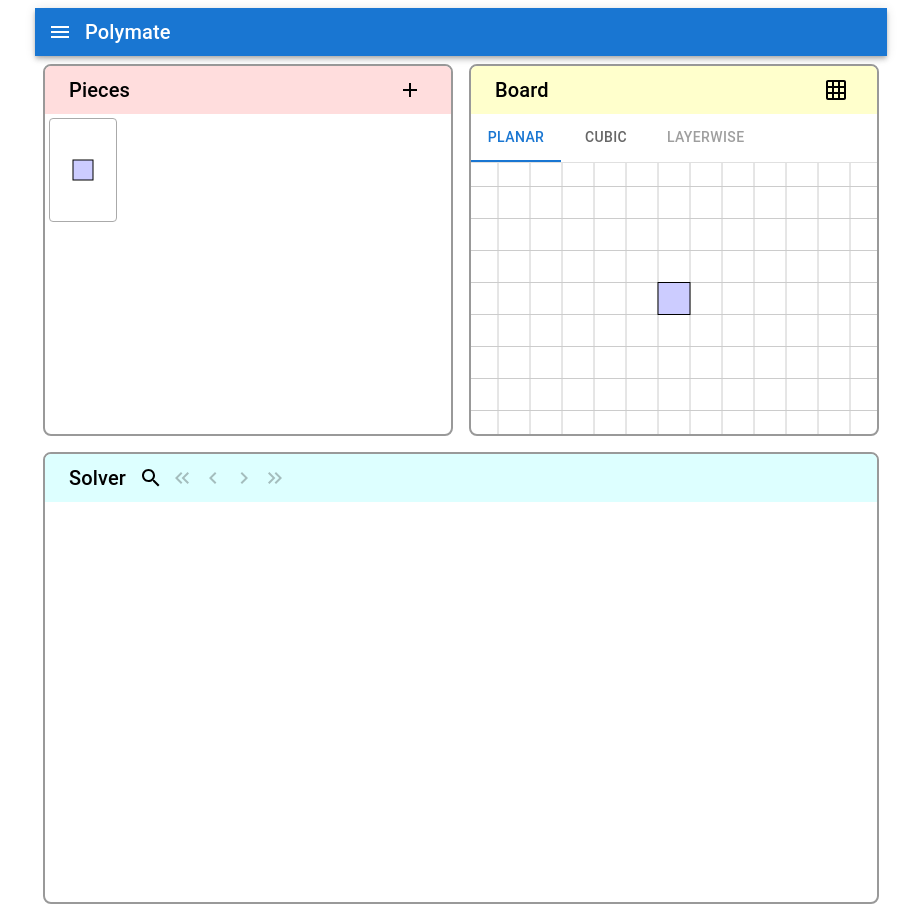
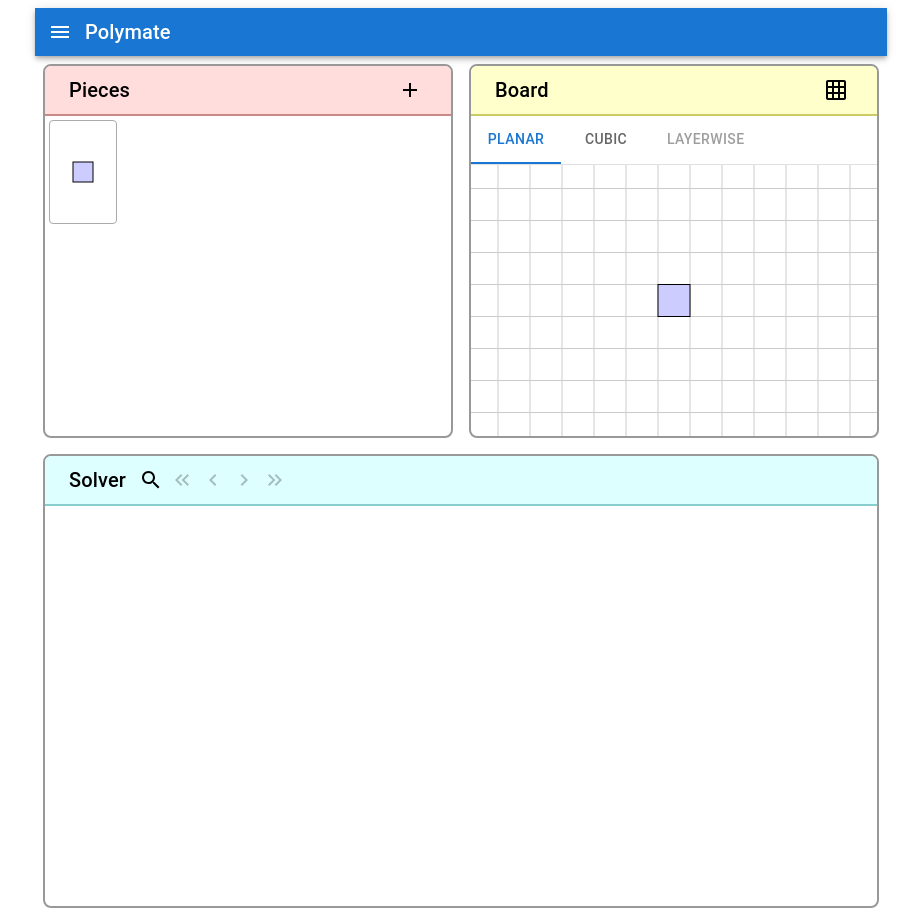
Before and after one commit to semiexp/polymate-ui, a React (Vite) app: page / in a window 1280 px wide. Shown: the whole page, without its empty margins (179-1100 px from the left). Built offline with nearby package versions, Linux system fonts and the light colour scheme.

Commit message:
add border

```diff
--- a/src/App.css
+++ b/src/App.css
@@ -4,3 +4,18 @@
   border-radius: 8px;
   overflow: hidden;
 }
+
+.pieces-toolbar {
+  background-color: #ffdddd;
+  border-bottom: 2px solid #cc8888;
+}
+
+.board-toolbar {
+  background-color: #ffffcc;
+  border-bottom: 2px solid #cccc66;
+}
+
+.solver-toolbar {
+  background-color: #ddffff;
+  border-bottom: 2px solid #88cccc;
+}
--- a/src/App.tsx
+++ b/src/App.tsx
@@ -116,7 +116,7 @@ function App() {
         </Grid>
         <Grid item xs={6}>
           <Box className="toolbox">
-            <Toolbar variant="dense" sx={{ backgroundColor: "#ffffcc" }}>
+            <Toolbar variant="dense" className="board-toolbar">
               <Typography variant="h6" color="inherit" component="div">
                 Board
               </Typography>
--- a/src/PiecesManager.tsx
+++ b/src/PiecesManager.tsx
@@ -55,7 +55,7 @@ export const PiecesManager = (props: PiecesManagerProps) => {
 
   return (
     <Box className="toolbox">
-      <Toolbar variant="dense" sx={{ backgroundColor: "#ffdddd" }}>
+      <Toolbar variant="dense" className="pieces-toolbar">
         <Typography
           variant="h6"
           color="inherit"
--- a/src/SolverPanel.tsx
+++ b/src/SolverPanel.tsx
@@ -309,7 +309,7 @@ export const SolverPanel = (props: SolverPanelProps) => {
 
   return (
     <Box className="toolbox">
-      <Toolbar variant="dense" sx={{ backgroundColor: "#ddffff" }}>
+      <Toolbar variant="dense" className="solver-toolbar">
         <Typography variant="h6" color="inherit" component="div">
           Solver
         </Typography>
```
